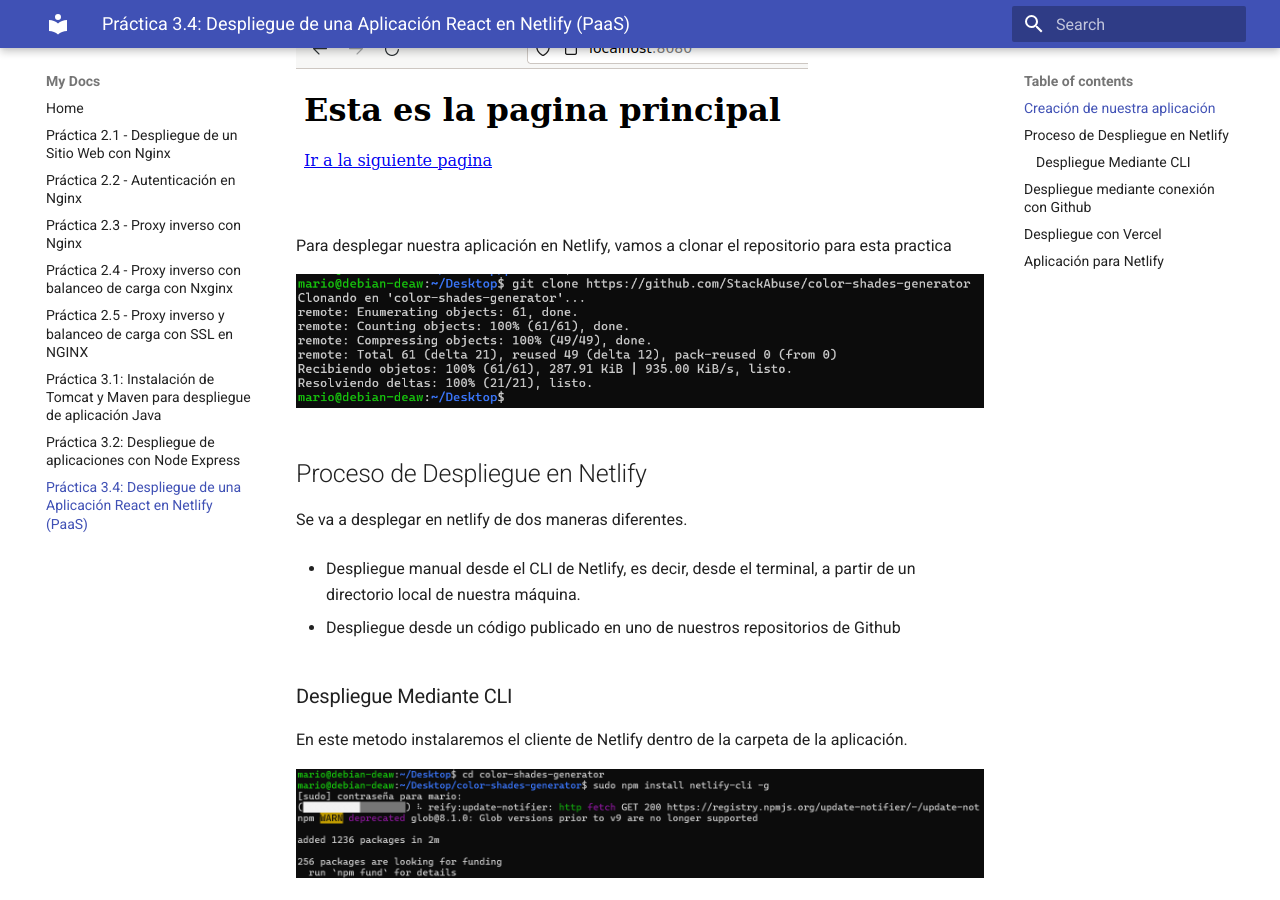
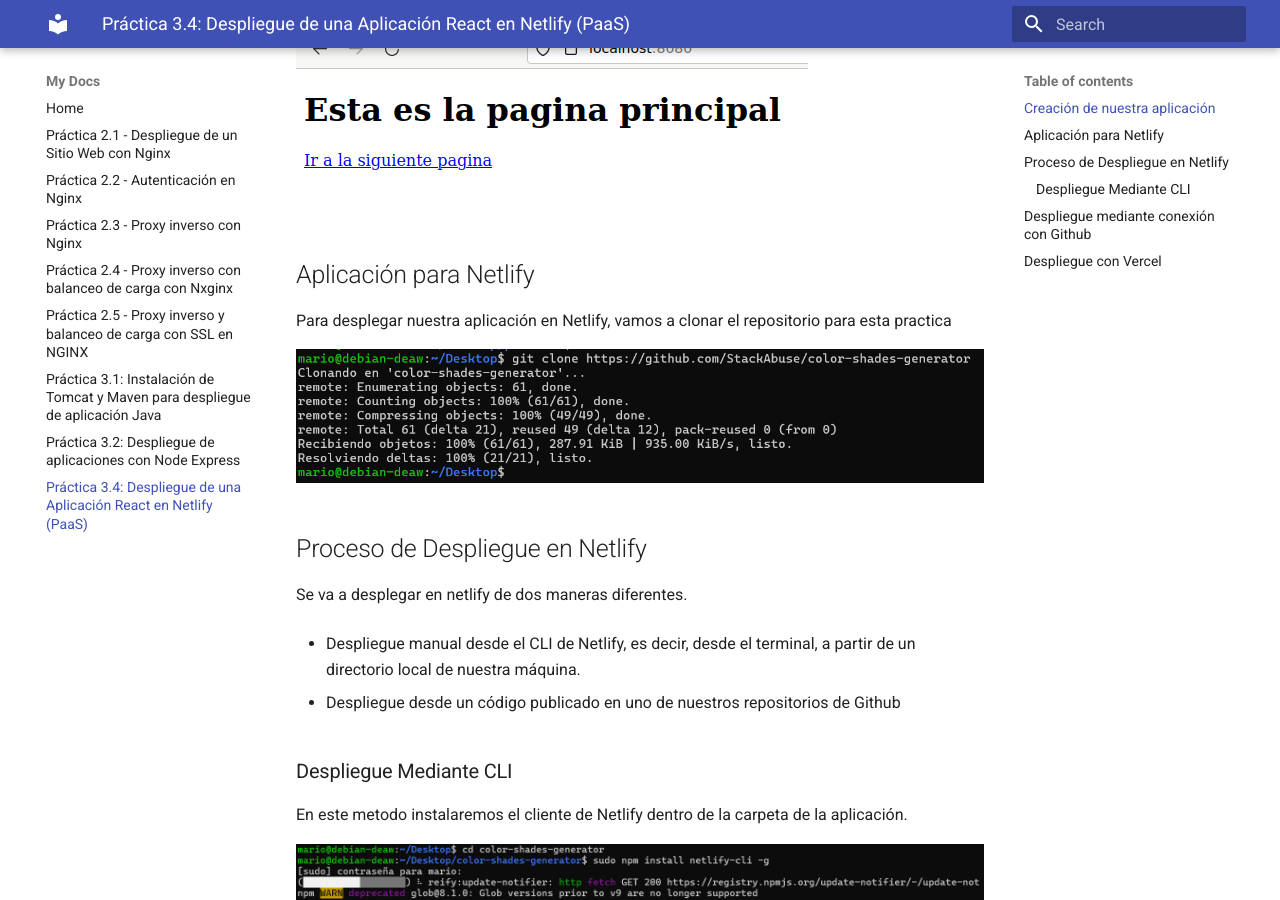
Before and after one commit to Ayusox/DESPLIEGUE-WEB, an MkDocs documentation site: the page built from docs/practica3_4.md, in a window 1280 px wide and 900 px high, scrolled down 2954 px. Built offline with MkDocs 1.6.1 and Material for MkDocs 9.7.7, drawn with Linux system fonts in a browser that asks for light colours; some of the changed text lies outside the part shown.

Commit message:
practica3_4

```diff
--- a/docs/practica3_4.md
+++ b/docs/practica3_4.md
@@ -31,6 +31,8 @@ Despues ejecutaremos la aplicación usando `node aplicacion.js`.
 Si accedemos a la dirección `http://localhost:8080/` desde nuestra maquina nos mostrará lo siguiente:
 
 ![Descripción de la imagen](images/114.png)
+
+## Aplicación para Netlify
 
 Para desplegar nuestra aplicación en Netlify, vamos a clonar el repositorio para esta practica
 
```
Also changed, not shown: other parts of docs/practica3_4.md (+0 -9 lines).
